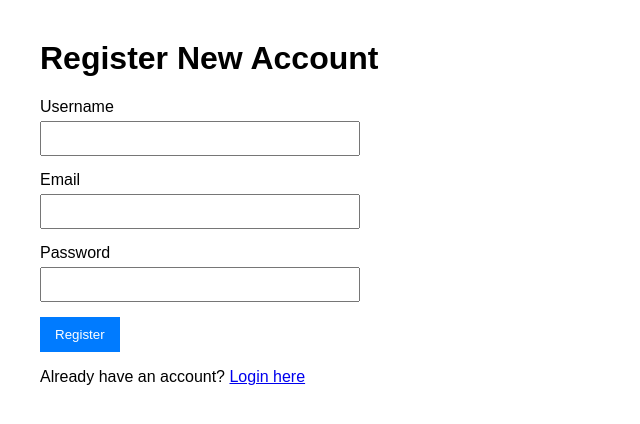
After one commit to bkochman5/budget_tracker, a Flask app: page /register in a window 1280 px wide. The commit adds this page. Shown: the top 424 px of the page, without its empty margins (0-640 px from the left). Run offline with Flask 3, Linux system fonts and the light colour scheme; parts of the project's set-up code (start-up, migrations or seed data) failed here and were passed over.

Commit message:
Implement user registration feature

```diff
--- a/app.py
+++ b/app.py
@@ -1,8 +1,9 @@
 import os
-from flask import Flask, render_template
+from flask import Flask, render_template, request, redirect, url_for, flash
 from flask_sqlalchemy import SQLAlchemy
 from datetime import datetime
 from dotenv import load_dotenv
+from werkzeug.security import generate_password_hash
 
 # Load the .env file
 load_dotenv()
@@ -10,6 +11,8 @@ load_dotenv()
 # Configuration
 
 app = Flask(__name__)
+
+app.config['SECRET_KEY'] = 'secret_key_to_change' #session security and flash messages
 
 # Database configuration
 db_password = os.getenv('DB_PASSWORD')
@@ -90,7 +93,49 @@ def home():
     # For now, it just returns a simple string.
     return render_template('index.html')
 
-# --- END OF NEW CODE ---
+
+@app.route('/register', methods=['GET', 'POST'])
+def register():
+    # This function  handle both GET (display form) and POST (submit form)
+
+    if request.method == 'POST':
+        # --- This is the POST logic ---
+        # 1. Get data from the form
+        username = request.form['username']
+        email = request.form['email']
+        password = request.form['password']
+
+        # 2. Hash the password for security
+        hashed_password = generate_password_hash(password, method='pbkdf2:sha256')
+
+        # 3. Create a new User object and save to database
+        new_user = User(
+            username=username,
+            email=email,
+            password_hash=hashed_password
+        )
+
+        try:
+            # Add the new user to the session and commit
+            db.session.add(new_user)
+            db.session.commit()
+
+            # Send a success message to the user
+            flash('Account created successfully! You can now log in.', 'success')
+
+            # Redirect to the homepage
+            return redirect(url_for('home'))
+
+        except Exception as e:
+            # This 'except' block will catch errors, e.g., if the username is already taken
+            db.session.rollback() # Rollback the changes
+            flash(f'Error creating account: {e}. Please try again.', 'danger')
+            return redirect(url_for('register'))
+
+    # --- This is the GET logic ---
+    # If the method is GET, just show the registration page
+    return render_template('register.html')
+
 
 # --- 4. RUN THE APPLICATION (FOR TESTING) ---
 
--- a/templates/index.html
+++ b/templates/index.html
@@ -19,6 +19,7 @@
 
     <h1>Welcome to Your Budget Tracker!</h1>
     <p>This is a real HTML page served by Flask application.</p>
+    <a href="{{ url_for('register') }}">Go to Register Page</a>
 
 </body>
 </html>
--- /dev/null
+++ b/templates/register.html
@@ -0,0 +1,38 @@
+<!DOCTYPE html>
+<html lang="en">
+<head>
+    <meta charset="UTF-8">
+    <meta name="viewport" content="width=device-width, initial-scale=1.0">
+    <title>Register - Budget Tracker</title>
+    <style>
+        body { font-family: Arial, sans-serif; margin: 40px; }
+        .form-group { margin-bottom: 15px; }
+        label { display: block; margin-bottom: 5px; }
+        input { width: 100%; max-width: 300px; padding: 8px; }
+        button { padding: 10px 15px; background-color: #007bff; color: white; border: none; cursor: pointer; }
+    </style>
+</head>
+<body>
+
+    <h1>Register New Account</h1>
+
+    <form action="" method="POST">
+        <div class="form-group">
+            <label for="username">Username</label>
+            <input type="text" id="username" name="username" required>
+        </div>
+        <div class="form-group">
+            <label for="email">Email</label>
+            <input type="email" id="email" name="email" required>
+        </div>
+        <div class="form-group">
+            <label for="password">Password</label>
+            <input type="password" id="password" name="password" required>
+        </div>
+        <button type="submit">Register</button>
+    </form>
+
+    <p>Already have an account? <a href="#">Login here</a></p>
+
+</body>
+</html>
```
